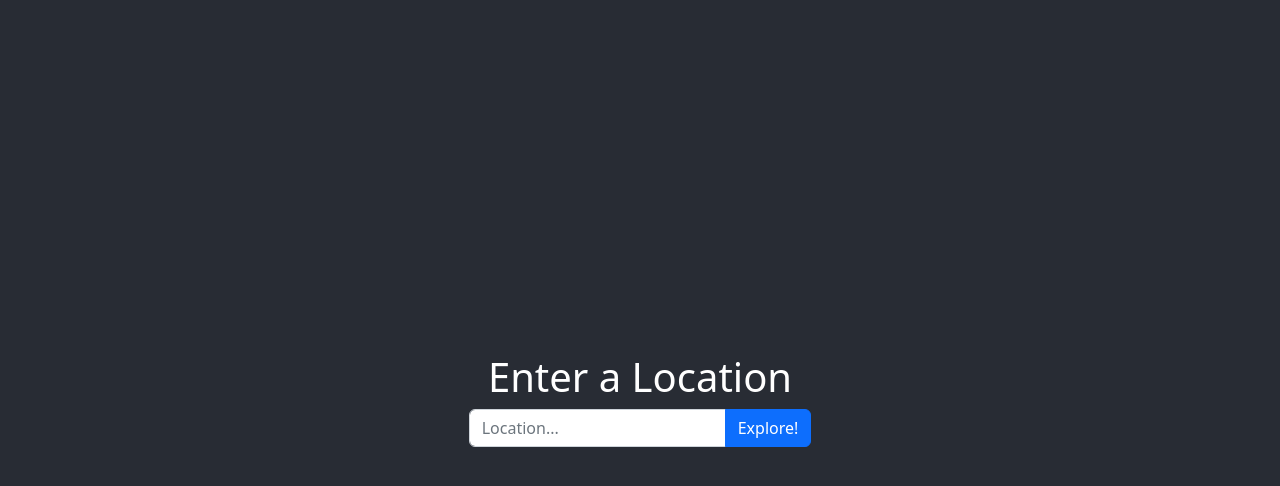
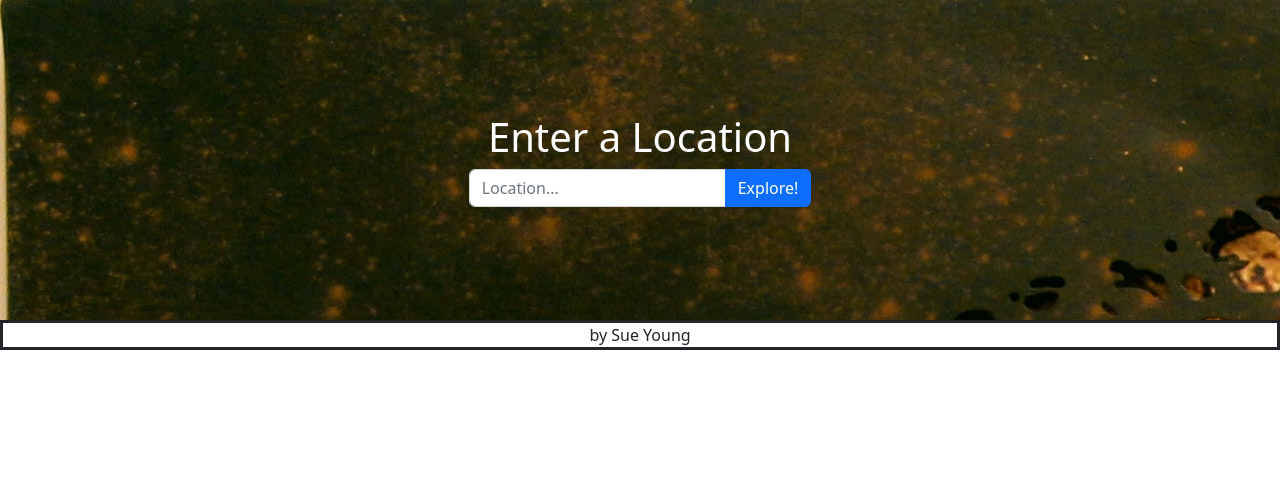
Before and after one commit to Sue-Young/city-explorer, a React (Create React App) app in the folder city-explorer/: page / in a window 1280 px wide. Shown: the top 486 px of the page. Built offline with nearby package versions, Linux system fonts and the light colour scheme.

Commit message:
added a background image, join the display name added a simple footer

```diff
--- a/city-explorer/src/App.css
+++ b/city-explorer/src/App.css
@@ -14,8 +14,9 @@
 }
 
 .App-header {
-  background-color: #282c34;
-  min-height: 100vh;
+  /* background-color: blueviolet; */
+  background-image: url("../public/world.jpg");
+  min-height: 40vh;
   display: flex;
   flex-direction: column;
   align-items: center;
@@ -36,3 +37,7 @@
     transform: rotate(360deg);
   }
 }
+
+footer {
+  border-style: solid;
+}
--- a/city-explorer/src/App.js
+++ b/city-explorer/src/App.js
@@ -41,7 +41,7 @@ class App extends React.Component {
   };
 
   render() {
-    console.log(this.state.sResults);
+    // console.log(this.state.sResults);
     return (
 
       <div className="App">
@@ -54,7 +54,6 @@ class App extends React.Component {
             placeholder='Location...'
             />
             <Button type="submit" variant="primary">Explore!</Button>{' '}
-            {/* <Button type="submit" /> */}
             </InputGroup>
               {this.state.tError}
             </Form>
@@ -66,13 +65,19 @@ class App extends React.Component {
             !this.state.tError && this.state.sResults &&
              <CityInfo cityInfo={this.state.sResults}>
             </CityInfo>
-            // <h1>Name: {this.state.sResults.display_name}</h1>
             }
-
+            {/* <Image
+                srcSet=
+                  {`https://maps.locationiq.com/v3/staticmap?key=${process.env.REACT_APP_LOCATIONIQ_API_KEY}&center=${this.state.sResults.lat},${this.state.sResults.lon}`,
+                  `https://maps.locationiq.com/v3/staticmap?key=${process.env.REACT_APP_LOCATIONIQ_API_KEY}&center=${this.state.sResults.lat},${this.state.sResults.lon}`},
+                  ../public/favicon.ico
+                  sizes="(max-width: 600px) 300px, 1200px"
+                  alt="Error"
+              />           */}
             </div>
-
           }
-        </main>
+          </main>
+          <footer>by Sue Young</footer>
       </div>
 
   )}
--- a/city-explorer/src/CityInfo.js
+++ b/city-explorer/src/CityInfo.js
@@ -18,9 +18,9 @@ class CityInfo extends React.Component {
       {
         this.props.cityInfo &&
         <div className="LocationData">
-          <h1>Name: {this.props.cityInfo.display_name}</h1>
-          <h1>Lat: {this.props.cityInfo.lat}</h1>
-          <h1>Lon: {this.props.cityInfo.lon}</h1>
+          <h1>{this.props.cityInfo.display_name.split(',').join('---')}</h1>
+          <h2>Lat: {this.props.cityInfo.lat}</h2>
+          <h2>Lon: {this.props.cityInfo.lon}</h2>
         </div>
       }
       </>
```
Also changed, not shown: city-explorer/public/world.jpg (added), 1 other file (tests, documents, lock files or other folders).
